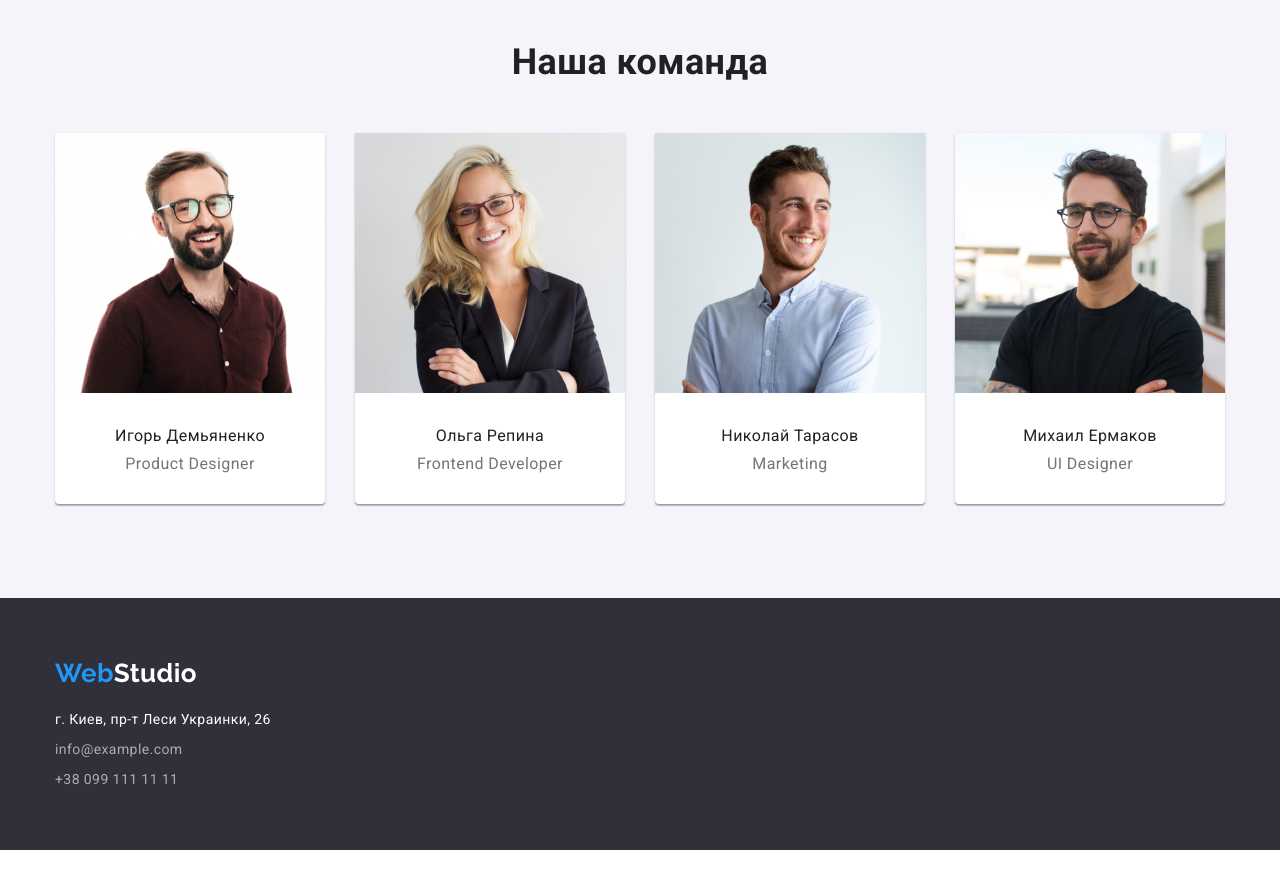
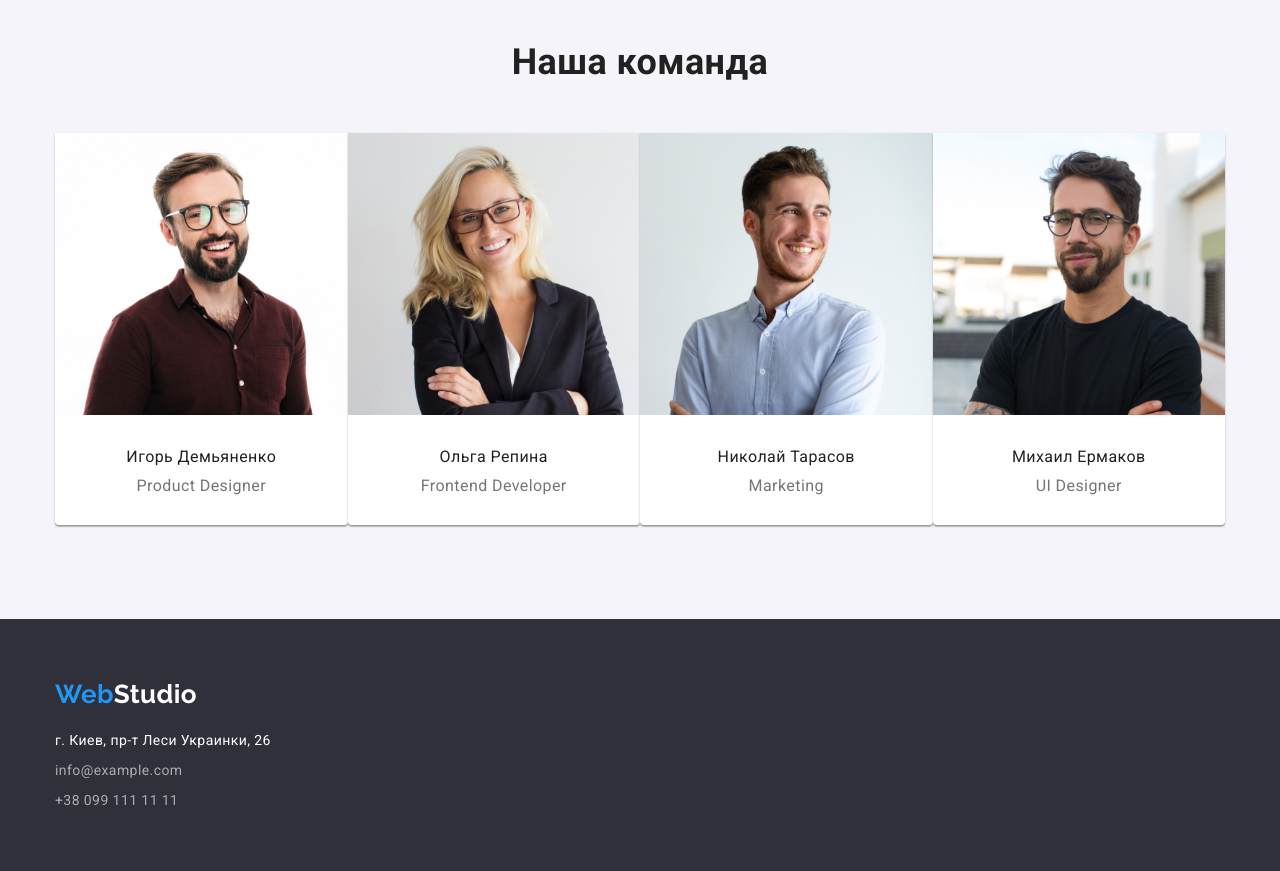
Before and after one commit to MaksVibe/goit-markup-hw-03, a website: page index.html in a window 1280 px wide. Shown: the part 1600-2471 px from the top of the page. Before the commit the page ends 2450 px from the top, so only its background shows below. Drawn offline with Linux system fonts and the light colour scheme.

Commit message:
гибкие размеры фото "наша команда"

```diff
--- a/index.html
+++ b/index.html
@@ -144,7 +144,7 @@
               <img
                 src="./images/team/igordem.jpg"
                 alt="Дизайнер продукта Игорь демьяненко"
-                width="270"
+                width="100%"
               />
               <h3 class="title-third">Игорь Демьяненко</h3>
               <p class="text">Product Designer</p>
@@ -153,7 +153,7 @@
               <img
                 src="./images/team/olgarel.jpg"
                 alt="Фронтенд разработчик Ольга Репина"
-                width="270"
+                width="100%"
               />
               <h3 class="title-third">Ольга Репина</h3>
               <p class="text">Frontend Developer</p>
@@ -162,7 +162,7 @@
               <img
                 src="./images/team/koliatar.jpg"
                 alt="Маркетолог Николай Тарасов"
-                width="270"
+                width="100%"
               />
               <h3 class="title-third">Николай Тарасов</h3>
               <p class="text">Marketing</p>
@@ -171,7 +171,7 @@
               <img
                 src="./images/team/michailerm.jpg"
                 alt="UI Дизайнер Михаил Ермаков"
-                width="270"
+                width="100%"
               />
               <h3 class="title-third">Михаил Ермаков</h3>
               <p class="text">UI Designer</p>
```
